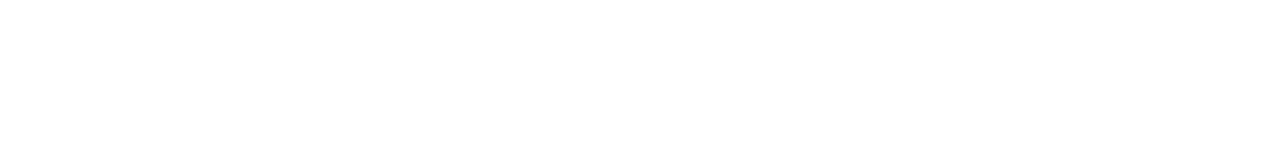
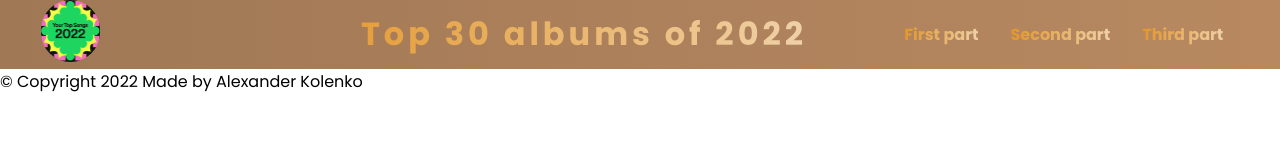
Before and after one commit to kolenkoal/topAlbumsOf2022, a plain HTML site: page html/index.html in a window 1280 px wide. Drawn offline with Linux system fonts and the light colour scheme.

Commit message:
Modified header

```diff
--- a/html/index.html
+++ b/html/index.html
@@ -1,13 +1,60 @@
 <!DOCTYPE html>
 <html lang="en">
+
 <head>
     <meta charset="UTF-8">
     <meta http-equiv="X-UA-Compatible" content="IE=edge">
     <meta name="viewport" content="width=device-width, initial-scale=1.0">
     <title>Top 30 Albums Of 2022</title>
+    <link rel="preconnect" href="https://fonts.googleapis.com"><link rel="preconnect" href="https://fonts.gstatic.com" crossorigin><link href="https://fonts.googleapis.com/css2?family=Poppins:wght@400;500;700&display=swap" rel="stylesheet">
     <link rel="stylesheet" href="../dist/css/main.css">
+
 </head>
+
 <body>
-    <header class="header"></header>
+    <header class="header">
+        <div class="logo">
+            <a href="index.html"><img  src="../images/logo.png" alt="logo"></a>
+        </div>
+        <!-- <div class="menu-btn">
+            <span class="menu-btn_burger">
+
+            </span>
+        </div> -->
+        <div class="title">
+            <h1>Top 30 albums of 2022 </h1>
+        </div>
+        <div class="nav">
+            <ul class="menu-nav">
+                <li class="menu-nav_item">
+                    <a href="firstpart.html" class="menu-nav_link">First part</a>
+                </li>
+                <li class="menu-nav_item">
+                    <a href="secondpart.html" class="menu-nav_link">Second part</a>
+                </li>
+                <li class="menu-nav_item">
+                    <a href="thirdpart.html" class="menu-nav_link">Third part</a>
+                </li>
+            </ul>
+        </div>
+    </header>
+
+    <!-- <main class="main">
+        <p class="welcome">Доброй пожаловать на сайт, посвященный музыке. В этом году вышло огромное количесвто музыки, именно поэтому я бы хотел уделить время некоторым альбомам, высказав личное мнение о них, а также попрактиковаться в HTML и CSS. Надеюсь, что вам понравится данный топ!</p>
+    </main> -->
+
+    <footer>
+        <div class="social-media">
+            <a href="#!">
+                <i class="social-media github" ></i>
+            </a>
+            <a href="#!">
+                <i class="social-media instagram" ></i>
+            </a>
+
+        </div>
+        &copy; Copyright 2022 Made by Alexander Kolenko
+    </footer>
 </body>
+
 </html>
--- a/scss/config.scss
+++ b/scss/_config.scss
@@ -3,3 +3,5 @@
     margin: 0;
     box-sizing: border-box;
 }
+
+$headerBackground: #7137d6;
--- /dev/null
+++ b/scss/_header.scss
@@ -0,0 +1,48 @@
+@import '../scss/config.scss';
+
+.header {
+  display: flex;
+  justify-content: space-around;
+  align-items: center;
+  background: linear-gradient(to right, rgb(160, 120, 85),rgb(184, 137, 97));
+  min-height: 6vh;
+
+  img {
+    width: 25%;
+    // min-height:5vh;
+    // min-width:5vh;
+
+    border-radius: 4rem;
+
+    cursor: pointer;
+  }
+  h1 {
+    text-align: center;
+    vertical-align: middle;
+    justify-content: center;
+    letter-spacing: 4px;
+    background: linear-gradient(to right, rgb(230, 159, 60),rgb(239, 209, 168));
+    background-clip: text;
+    -webkit-text-fill-color: transparent;
+  }
+}
+
+.nav {
+  align-items: center;
+  ul {
+    display: flex;
+    justify-content: space-around;
+  }
+  li {
+    list-style: none;
+    margin: 0 1rem;
+    font-weight: bold;
+    a {
+      text-decoration: none;
+      color: black;
+      background: linear-gradient(to right, rgb(226, 150, 44),rgb(239, 209, 168));
+    background-clip: text;
+    -webkit-text-fill-color: transparent;
+    }
+  }
+}
--- a/scss/main.scss
+++ b/scss/main.scss
@@ -1 +1,6 @@
-@import '../scss/config.scss';
+@import './header';
+@import './config';
+
+body {
+    font-family: 'Poppins', sans-serif;
+}
```
Also changed, not shown: dist/css/header.css (added), dist/css/main.css, images/logo.png (added), 2 other files.
